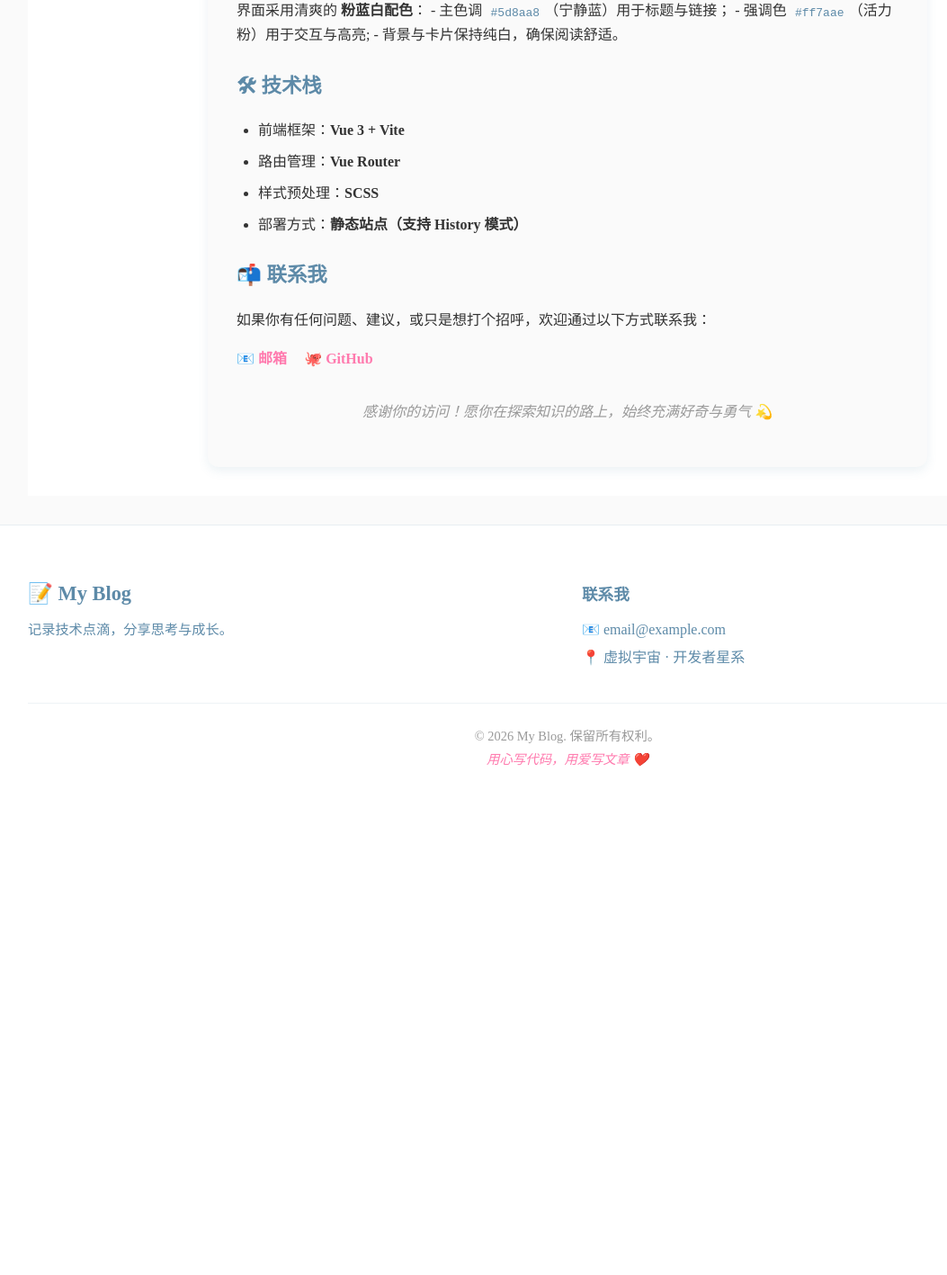
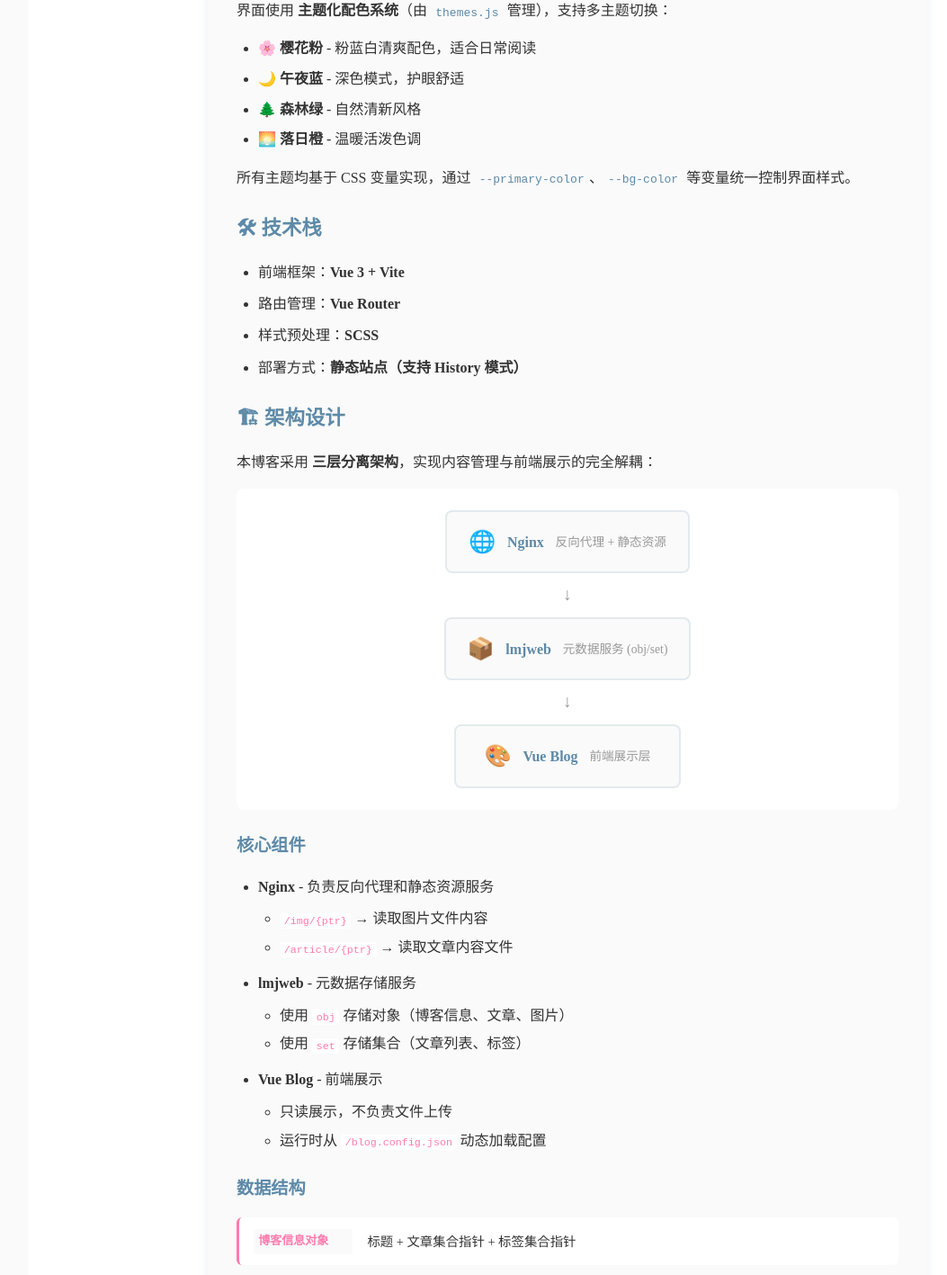
Before and after one commit to QiDream-hub/Blog-vue, a Vue app: page /about in a window 1280 px wide. Shown: the part 476-1893 px from the top of the page at 90% size, without its empty margins (9-1062 px from the left). Before the commit the page ends 1366 px from the top, so only its background shows below. Built offline with nearby package versions, Linux system fonts and the light colour scheme.

Commit message:
更新关于界面

```diff
--- a/src/components/Footer.vue
+++ b/src/components/Footer.vue
@@ -18,7 +18,7 @@
 
             <div class="footer-section footer-contact">
                 <h4>联系我</h4>
-                <p>📧 email@example.com</p>
+                <a href="mailto:30505023815@qq.com" target="_blank" rel="noopener">📧 邮箱</a>
                 <p>📍 虚拟宇宙 · 开发者星系</p>
             </div>
         </div>
--- a/src/views/About.vue
+++ b/src/views/About.vue
@@ -1,7 +1,7 @@
 <template>
   <div class="about-page">
     <div class="container">
-      <h1 class="title">关于我</h1>
+      <h1 class="title">关于博客</h1>
       <div class="card">
         <p>
           👋 你好！我是这个博客的作者，一个热爱写作与代码的开发者。
@@ -12,10 +12,16 @@
 
         <h2>🎨 设计理念</h2>
         <p>
-          界面采用清爽的 <strong>粉蓝白配色</strong>：
-          - 主色调 <code>#5d8aa8</code>（宁静蓝）用于标题与链接；
-          - 强调色 <code>#ff7aae</code>（活力粉）用于交互与高亮;
-          - 背景与卡片保持纯白，确保阅读舒适。
+          界面使用 <strong>主题化配色系统</strong>（由 <code>themes.js</code> 管理），支持多主题切换：
+        </p>
+        <ul class="theme-list">
+          <li><strong>🌸 樱花粉</strong> - 粉蓝白清爽配色，适合日常阅读</li>
+          <li><strong>🌙 午夜蓝</strong> - 深色模式，护眼舒适</li>
+          <li><strong>🌲 森林绿</strong> - 自然清新风格</li>
+          <li><strong>🌅 落日橙</strong> - 温暖活泼色调</li>
+        </ul>
+        <p style="margin-top: 0.8rem;">
+          所有主题均基于 CSS 变量实现，通过 <code>--primary-color</code>、<code>--bg-color</code> 等变量统一控制界面样式。
         </p>
 
         <h2>🛠 技术栈</h2>
@@ -26,13 +32,78 @@
           <li>部署方式：<strong>静态站点（支持 History 模式）</strong></li>
         </ul>
 
+        <h2>🏗 架构设计</h2>
+        <p>
+          本博客采用 <strong>三层分离架构</strong>，实现内容管理与前端展示的完全解耦：
+        </p>
+        <div class="architecture-diagram">
+          <div class="arch-layer">
+            <span class="layer-icon">🌐</span>
+            <strong>Nginx</strong>
+            <span class="layer-desc">反向代理 + 静态资源</span>
+          </div>
+          <div class="arch-arrow">↓</div>
+          <div class="arch-layer">
+            <span class="layer-icon">📦</span>
+            <strong>lmjweb</strong>
+            <span class="layer-desc">元数据服务 (obj/set)</span>
+          </div>
+          <div class="arch-arrow">↓</div>
+          <div class="arch-layer">
+            <span class="layer-icon">🎨</span>
+            <strong>Vue Blog</strong>
+            <span class="layer-desc">前端展示层</span>
+          </div>
+        </div>
+
+        <h3>核心组件</h3>
+        <ul class="arch-list">
+          <li>
+            <strong>Nginx</strong> - 负责反向代理和静态资源服务
+            <ul>
+              <li><code>/img/{ptr}</code> → 读取图片文件内容</li>
+              <li><code>/article/{ptr}</code> → 读取文章内容文件</li>
+            </ul>
+          </li>
+          <li>
+            <strong>lmjweb</strong> - 元数据存储服务
+            <ul>
+              <li>使用 <code>obj</code> 存储对象（博客信息、文章、图片）</li>
+              <li>使用 <code>set</code> 存储集合（文章列表、标签）</li>
+            </ul>
+          </li>
+          <li>
+            <strong>Vue Blog</strong> - 前端展示
+            <ul>
+              <li>只读展示，不负责文件上传</li>
+              <li>运行时从 <code>/blog.config.json</code> 动态加载配置</li>
+            </ul>
+          </li>
+        </ul>
+
+        <h3>数据结构</h3>
+        <div class="data-structure">
+          <div class="struct-item">
+            <code>博客信息对象</code>
+            <span>标题 + 文章集合指针 + 标签集合指针</span>
+          </div>
+          <div class="struct-item">
+            <code>文章对象</code>
+            <span>标题 + slug + 封面指针 + 标签集合</span>
+          </div>
+          <div class="struct-item">
+            <code>图片对象</code>
+            <span>原始文件名</span>
+          </div>
+        </div>
+
         <h2>📬 联系我</h2>
         <p>
           如果你有任何问题、建议，或只是想打个招呼，欢迎通过以下方式联系我：
         </p>
         <div class="contact-links">
-          <a href="mailto:your-email@example.com" target="_blank" rel="noopener">📧 邮箱</a>
-          <a href="https://github.com/your-username" target="_blank" rel="noopener">🐙 GitHub</a>
+          <a href="mailto:30505023815@qq.com" target="_blank" rel="noopener">📧 邮箱</a>
+          <a href="https://github.com/QiDream-hub" target="_blank" rel="noopener">🐙 GitHub</a>
         </div>
 
         <p class="footer-note">
@@ -108,6 +179,18 @@
         }
       }
 
+      /* 主题列表样式 */
+      .theme-list {
+        padding-left: 1.5rem;
+        margin: 1rem 0;
+
+        li {
+          margin-bottom: 0.5rem;
+          color: var(--text-color);
+          line-height: 1.6;
+        }
+      }
+
       .contact-links {
         display: flex;
         gap: 1.2rem;
@@ -132,8 +215,113 @@
         margin-top: 2rem;
         text-align: center;
         color: var(--meta-color);
-        /* ✅ 元信息用 --meta-color */
         font-style: italic;
+      }
+
+      /* 架构图样式 */
+      .architecture-diagram {
+        display: flex;
+        flex-direction: column;
+        align-items: center;
+        gap: 0.5rem;
+        padding: 1.5rem;
+        background: var(--bg-color);
+        border-radius: 8px;
+        margin: 1rem 0;
+
+        .arch-layer {
+          display: flex;
+          align-items: center;
+          gap: 0.8rem;
+          padding: 0.8rem 1.5rem;
+          background: var(--bg-secondary-color);
+          border-radius: 8px;
+          border: 2px solid var(--border-color);
+          min-width: 200px;
+          justify-content: center;
+
+          .layer-icon {
+            font-size: 1.5rem;
+          }
+
+          strong {
+            color: var(--secondary-color);
+          }
+
+          .layer-desc {
+            color: var(--meta-color);
+            font-size: 0.85rem;
+          }
+        }
+
+        .arch-arrow {
+          font-size: 1.2rem;
+          color: var(--meta-color);
+        }
+      }
+
+      /* 架构列表样式 */
+      .arch-list {
+        padding-left: 1.5rem;
+        margin: 1rem 0;
+
+        li {
+          margin-bottom: 0.8rem;
+          color: var(--text-color);
+
+          ul {
+            margin-top: 0.5rem;
+            padding-left: 1.5rem;
+
+            li {
+              margin-bottom: 0.3rem;
+
+              code {
+                background: var(--bg-color);
+                padding: 0.15em 0.4em;
+                border-radius: 4px;
+                color: var(--primary-color);
+                font-size: 0.9em;
+              }
+            }
+          }
+        }
+      }
+
+      /* 数据结构展示 */
+      .data-structure {
+        display: flex;
+        flex-direction: column;
+        gap: 0.8rem;
+        margin: 1rem 0;
+
+        .struct-item {
+          display: flex;
+          align-items: center;
+          gap: 1rem;
+          padding: 0.8rem 1rem;
+          background: var(--bg-color);
+          border-radius: 6px;
+          border-left: 3px solid var(--primary-color);
+
+          code {
+            min-width: 100px;
+            color: var(--primary-color);
+            font-weight: 600;
+          }
+
+          span {
+            color: var(--text-color);
+            font-size: 0.9rem;
+          }
+        }
+      }
+
+      h3 {
+        color: var(--secondary-color);
+        margin-top: 1.5rem;
+        margin-bottom: 0.8rem;
+        font-size: 1.2rem;
       }
     }
   }
@@ -155,6 +343,30 @@
         flex-direction: column;
         gap: 0.8rem;
       }
+
+      .architecture-diagram {
+        padding: 1rem;
+
+        .arch-layer {
+          min-width: auto;
+          width: 100%;
+          box-sizing: border-box;
+          flex-direction: column;
+          text-align: center;
+        }
+      }
+
+      .data-structure {
+        .struct-item {
+          flex-direction: column;
+          align-items: flex-start;
+          gap: 0.3rem;
+
+          code {
+            min-width: auto;
+          }
+        }
+      }
     }
   }
 }
```
